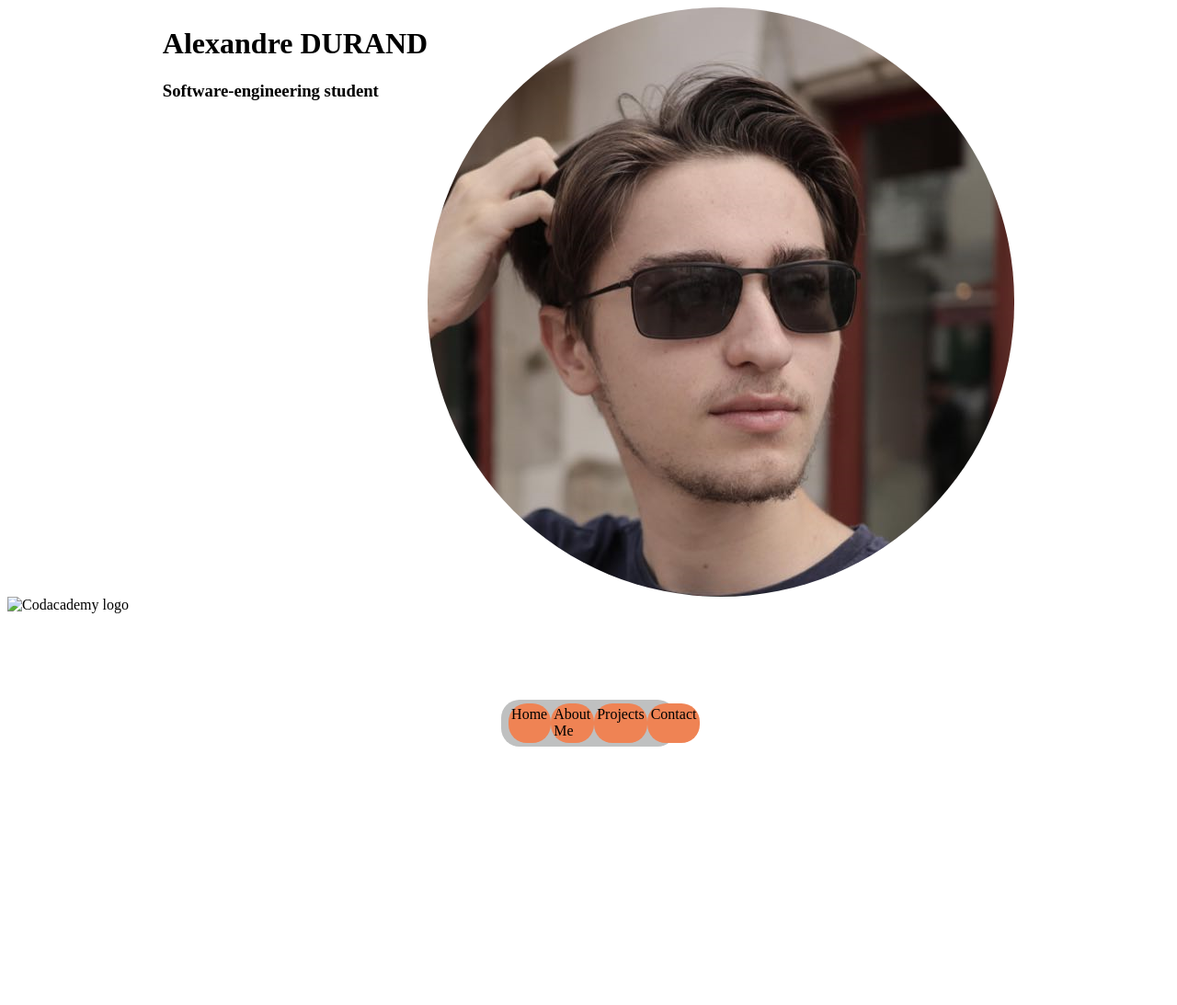
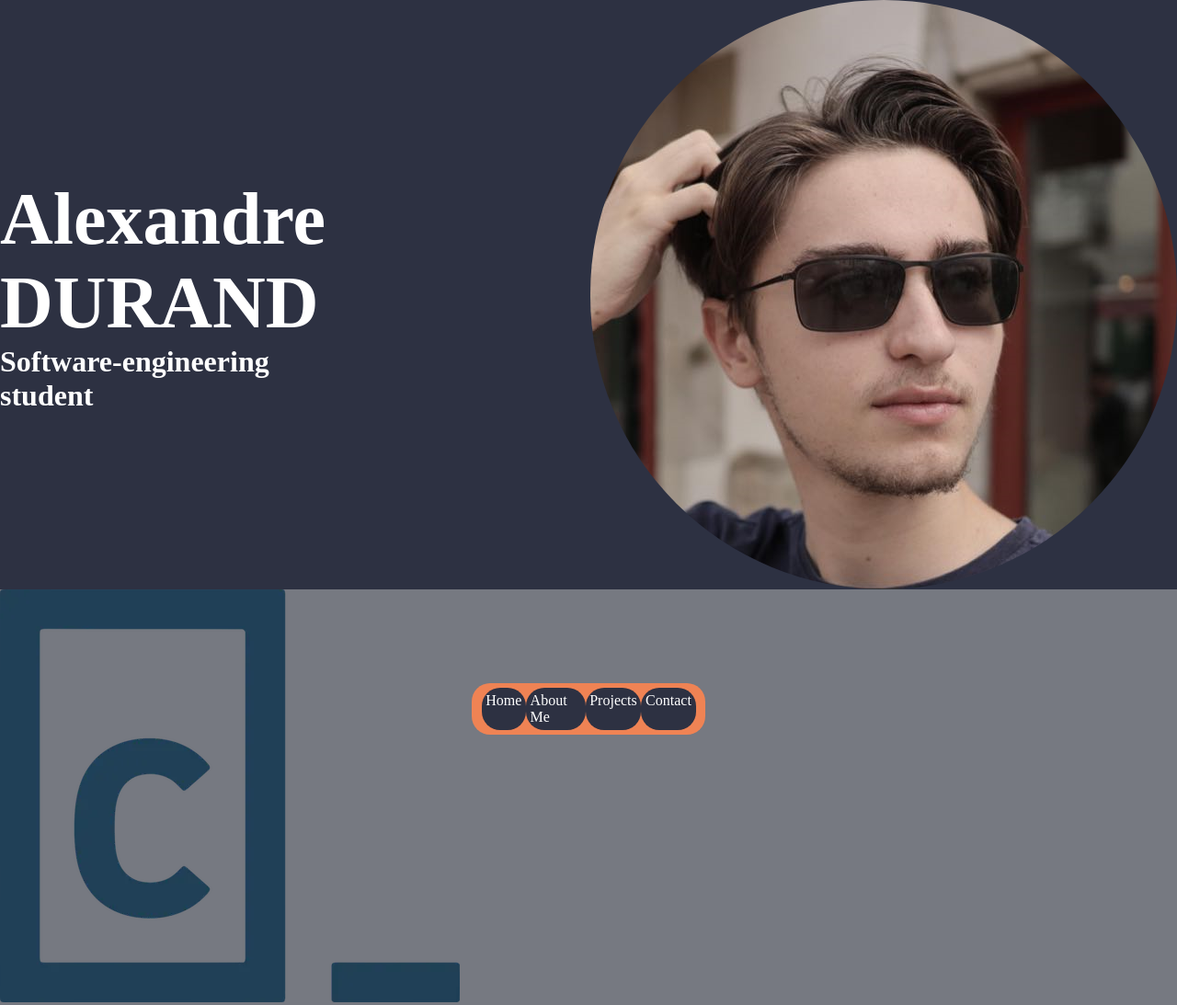
Before and after one commit to Krackmou/Portfolio, a website: page index.html in a window 1280 px wide. Shown: the whole page at 92% size. Before the commit the page ends 800 px from the top, so only its background shows below. Drawn offline with nearby package versions, Linux system fonts and the light colour scheme.

Commit message:
true checkpoint

```diff
--- a/index.html
+++ b/index.html
@@ -21,9 +21,7 @@
             <img src="./styles/pdp alex 2.png" alt="Alexandre's profile picture" id="pdp">
         </header>
         <div id="experience">
-            <img src="styles/codacademy logo.webp" alt="Codacademy logo">
+            <img src="styles/Codecademy_logo.webp" alt="Codacademy logo">
         </div>
-        <script src="https://unpkg.com/swiper/swiper-bundle.min.js"></script>
-        <script src="./main.js"></script>
     </body>
 </html>
--- a/scss/styles.scss
+++ b/scss/styles.scss
@@ -1,10 +1,26 @@
+* {
+    margin: 0;
+    padding: 0;
+    box-sizing: border-box;
+}
+
+html, body {
+    height: 100%;
+    width: 100%;
+}
+
+body{
+    background-color: #767981;
+    color: #FFFFFF;
+}
+
 nav{
     position: fixed;
     left: 50%;
     bottom: 0;
     transform: translateX(-50%);
-    width: 15%;
-    height: 5%;
+    width: 20%;
+    height: auto
 }
 
 #nav{
@@ -16,11 +32,11 @@ nav{
     padding-left: 4%;
     padding-right: 4%;
     border-radius: 20px;
-    background-color: #BFC0C0
+    background-color: #EF8354;
 }
 
 #nav li{
-    background-color: #EF8354;
+    background-color: #2D3142;
     padding: 2%;
     border-radius: 20px;
 }
@@ -28,6 +44,19 @@ nav{
 header{
     display: flex;
     justify-content: center;
+    align-items: center;
+    gap: 20%;
+    background-color: #2D3142;
+    padding: 0;
+    margin: 0;
+}
+
+h1{
+    font-size: 5rem;
+}
+
+h3{
+    font-size: 2rem;
 }
 
 #pdp{
```
Also changed, not shown: styles/Codecademy_logo.webp (added), styles/styles.css.
